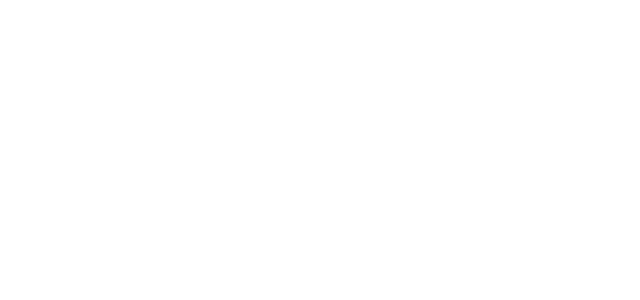
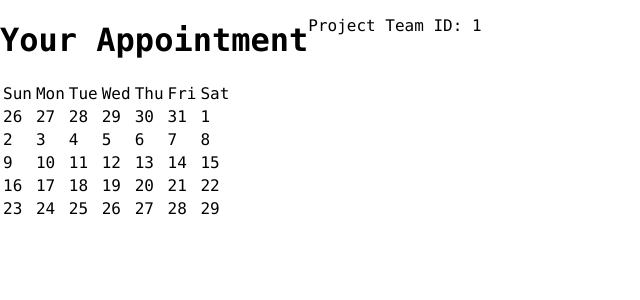
Before and after one commit to nataliamoran/u-team-up, a React (Create React App) app in the folder u_team_up_app/: page /team/appointment in a window 1280 px wide. Shown: the top 300 px of the page, without its empty margins (0-640 px from the left). Built offline with nearby package versions, Linux system fonts and the light colour scheme.

Commit message:
Add a simple calendar implementation

```diff
--- a/u_team_up_app/src/App.js
+++ b/u_team_up_app/src/App.js
@@ -5,6 +5,7 @@ import './App.css';
 
 import SearchTeam from './react-components/SearchTeam';
 import Team from './react-components/Team';
+import TeamAppointment from './react-components/TeamAppointment';
 
 class App extends React.Component {
 
@@ -24,7 +25,8 @@ class App extends React.Component {
                             (<SearchTeam state={this.state}/>)}/>
                         <Route exact path='/team' render={() =>
                             (<Team state={this.state}/>)}/>
-
+                        <Route exact path='/team/appointment'
+                               render={() => <TeamAppointment teamId={1} otherSchedule={ [] } /> }/>
                     </Switch>
                 </BrowserRouter>
             </div>
--- /dev/null
+++ b/u_team_up_app/src/react-components/Calendar/index.js
@@ -0,0 +1,97 @@
+import React from 'react';
+
+const debug = console.log;
+
+class Calendar extends React.Component {
+    constructor(props) {
+        super(props);
+
+        const now = new Date();
+        const displayMonth = props.displayMonth || now.getMonth();
+        const displayYear = props.displayYear || now.getFullYear();
+        const displayDate = new Date(displayYear, displayMonth, 1, 2);
+
+        debug(displayDate);
+
+        this.state = {
+            today: new Date(now.getFullYear(), now.getMonth(), now.getDate(), 2),
+            displayDate,
+        };
+    }
+
+    render() {
+        const firstDayNum = date => {
+            const nd = new Date(date.getTime());
+            nd.setDate(1);
+            return nd.getDate() - nd.getDay();
+        }
+
+        // returns a Date object pointing to the first day
+        // that should be displayed in the calendar
+        //
+        // @param date: const Date
+        const firstDayOfWeek = (date) => {
+            const newDate = new Date(date.getTime());
+            newDate.setDate(firstDayNum(date));
+            return newDate;
+        };
+
+        // number of weeks needed to display the calendar
+        // for a particular month
+        //
+        // @param date: const Date
+        const numWeeks = (date) => {
+            const isLeap = date => {
+                const year = date.getFullYear();
+                return (year % 4 === 0 && year % 100 !== 0) || (year % 400 === 0);
+            };
+            const numDays = [31, isLeap(date) ? 29 : 28, 31, 30, 31, 30,
+                             31, 31, 30, 31, 30, 31];
+
+            return Math.ceil((numDays[date.getMonth()] - firstDayNum(date)) / 7);
+        };
+
+        return (
+            <div className='calendar'>
+                <table>
+                    <tbody>
+                        <tr>
+                            <td>Sun</td><td>Mon</td><td>Tue</td><td>Wed</td>
+                            <td>Thu</td><td>Fri</td><td>Sat</td>
+                        </tr>
+                        {
+                            Array(numWeeks(this.state.displayDate)).fill(0)
+                            .map((_, week) =>
+                                 <tr key={ week }>
+                                     {
+                                         [0, 1, 2, 3, 4, 5, 6].map(day => {
+                                             debug('w=', week);
+                                             const d = new Date(this.state.displayDate.getTime());
+                                             debug('d=', d);
+                                             const dayCode = firstDayNum(d) + week * 7 + day;
+                                             d.setDate(dayCode);
+
+                                             const isDisplayMonth = d.getMonth() === this.state.displayDate.getMonth();
+                                             const isToday = d.getMonth() === this.state.today.getMonth()
+                                                   && d.getFullYear() === this.state.today.getFullYear()
+                                                   && d.getDate() === this.state.today.getDate();
+                                             const classes = 'calendar__day'
+                                                   + (isDisplayMonth ? '' : ' calendar__day_inactive')
+                                                   + (isToday ? ' calendar__day_today' : '');
+
+                                             return (<td key={ dayCode }
+                                                         className={ classes }>
+                                                         { d.getDate() }
+                                                     </td>);
+                                         })
+                                     }
+                                 </tr>)
+                        }
+                    </tbody>
+                </table>
+            </div>
+        );
+    }
+};
+
+export default Calendar;
--- /dev/null
+++ b/u_team_up_app/src/react-components/TeamAppointment/index.js
@@ -0,0 +1,35 @@
+import React from 'react';
+
+import Calendar from '../Calendar';
+
+class TeamAppointment extends React.Component {
+    constructor(props) {
+        super(props);
+
+        this.state = {
+            teamId: props.teamId || '', // teamId: String
+            appointmentTime: {
+                start: null,
+                end: null
+            }, // {start: Date, end: Date}
+            otherSchedule: props.otherSchedule || [], // [{start: Date, end: Date}, ...]
+        };
+    }
+
+    render() {
+        return (
+            <div className="team_appointment">
+                <div className="header">
+                    <h1>Your Appointment</h1>
+                    <p>Project Team ID: { this.state.teamId }</p>
+                </div>
+                <div className="body">
+                    <Calendar highlight={ this.state.appointmentTime }
+                              schedule={ this.state.otherSchedule } />
+                </div>
+            </div>
+        );
+    }
+};
+
+export default TeamAppointment;
```
